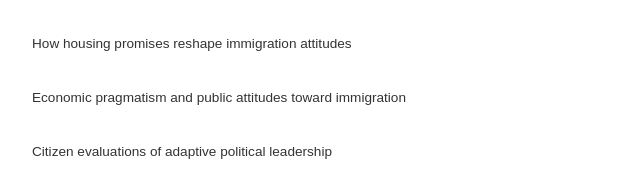
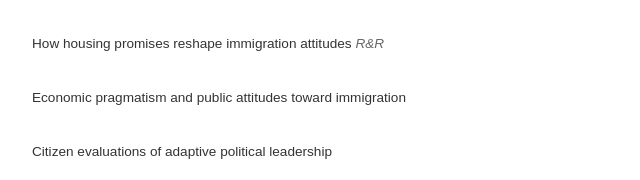
Before and after one commit to asliunan/asliunan.github.io, a plain HTML site: page index.html in a window 1280 px wide. Shown: the part 1593-1773 px from the top of the page, 384-1024 px from the left. Drawn offline with Linux system fonts and the light colour scheme.

Commit message:
Update index.html

```diff
--- a/index.html
+++ b/index.html
@@ -200,7 +200,7 @@
                         <h2>Work in Progress</h2>
                         <div class="publications-list">
                             <div class="publication-item">
-                                <p>How housing promises reshape immigration attitudes</p>
+                                <p>How housing promises reshape immigration attitudes <em>R&R</em></p>
                             </div>
                             <div class="publication-item">
                                 <p>Economic pragmatism and public attitudes toward immigration</p>
```
